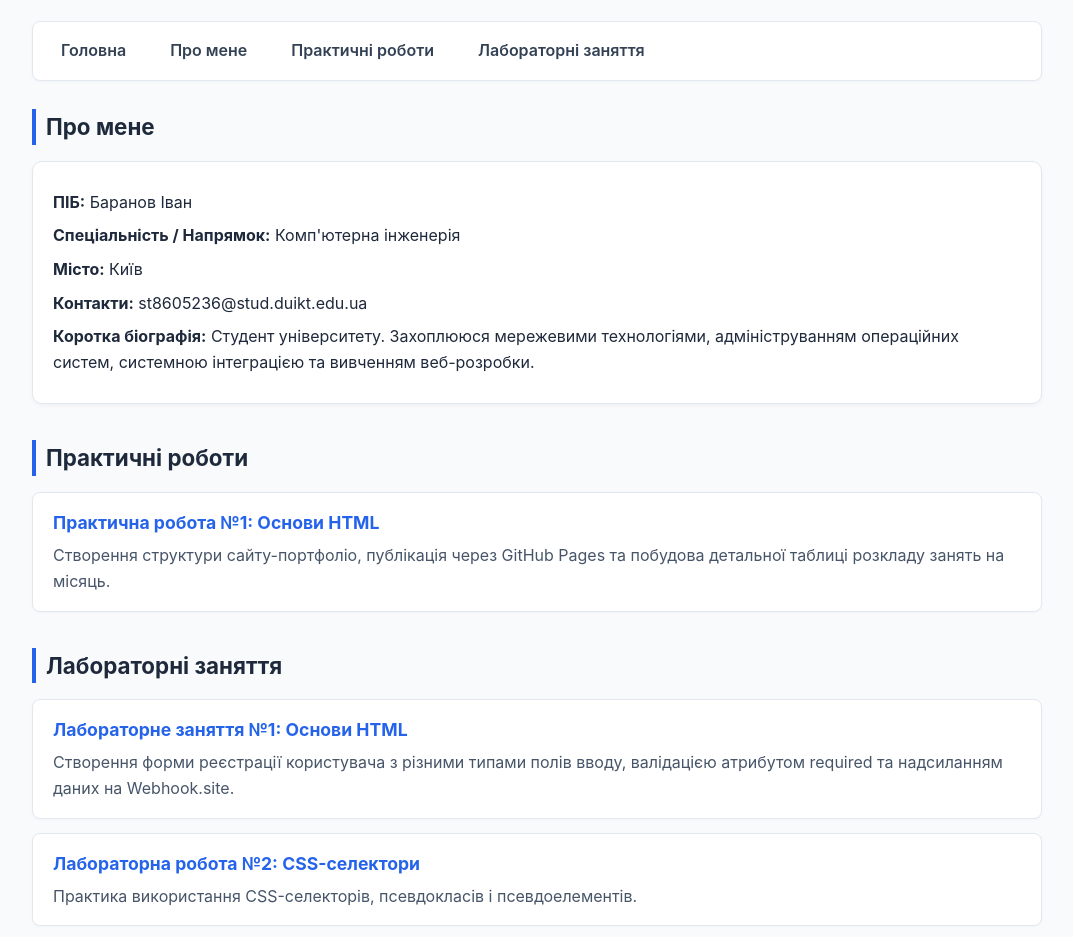
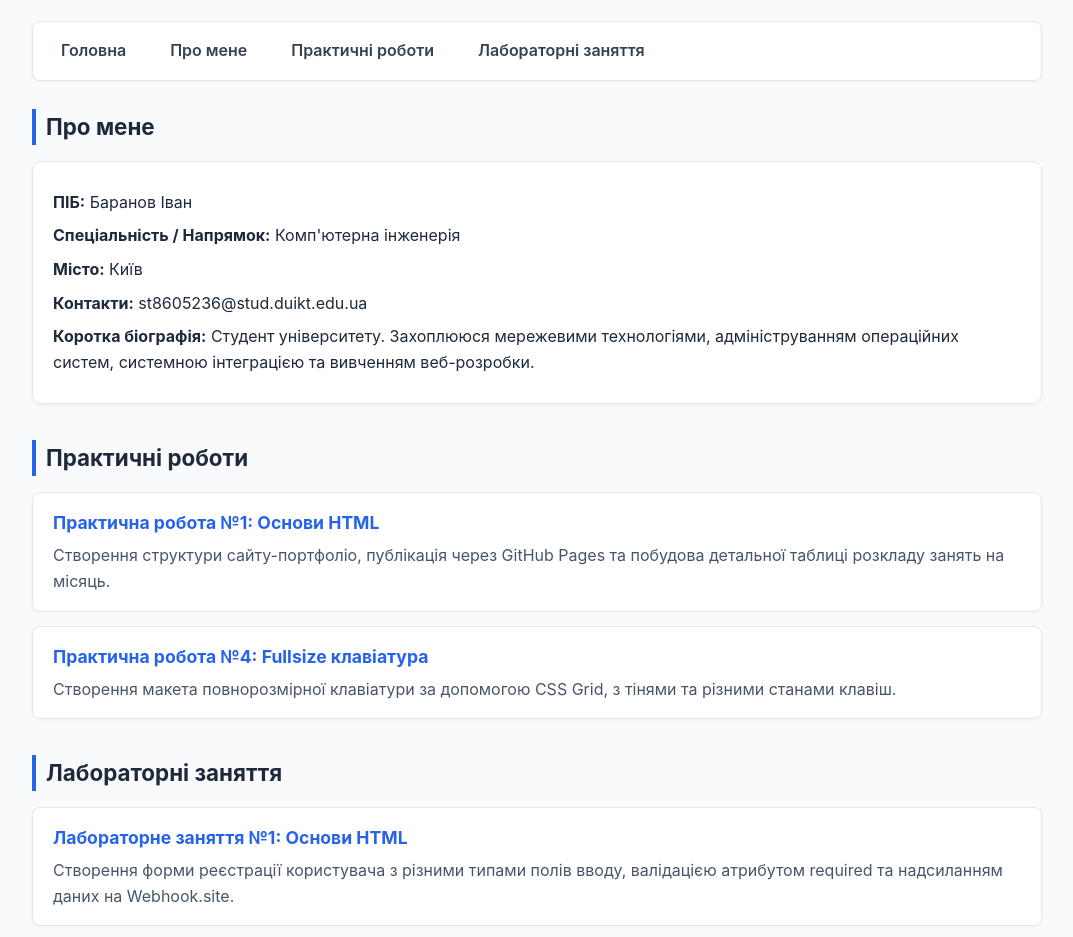
Before and after one commit to Ivan-baranov14/WEB-Technologies-2026, a plain HTML site: page index.html in a window 1280 px wide. Shown: the part 130-1067 px from the top of the page, without its empty margins (103-1176 px from the left). Drawn offline with Linux system fonts and the light colour scheme.

Commit message:
Add practical work 4 to homepage

```diff
--- a/index.html
+++ b/index.html
@@ -45,6 +45,10 @@
           <a href="practicals/practice-1.html">Практична робота №1: Основи HTML</a>
           <p>Створення структури сайту-портфоліо, публікація через GitHub Pages та побудова детальної таблиці розкладу занять на місяць.</p>
         </li>
+        <li>
+          <a href="practicals/practice-4.html">Практична робота №4: Fullsize клавіатура</a>
+          <p>Створення макета повнорозмірної клавіатури за допомогою CSS Grid, з тінями та різними станами клавіш.</p>
+        </li>
       </ul>
     </section>
 
```
